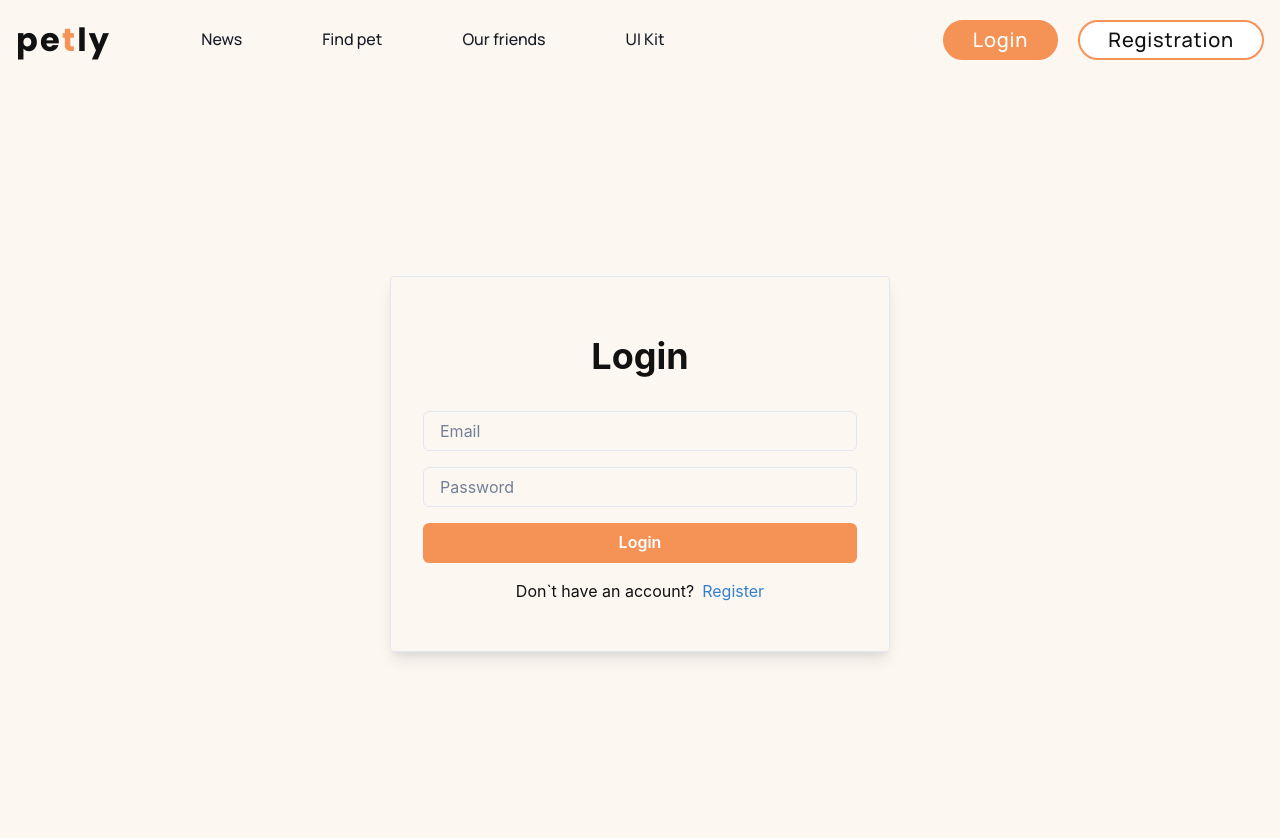
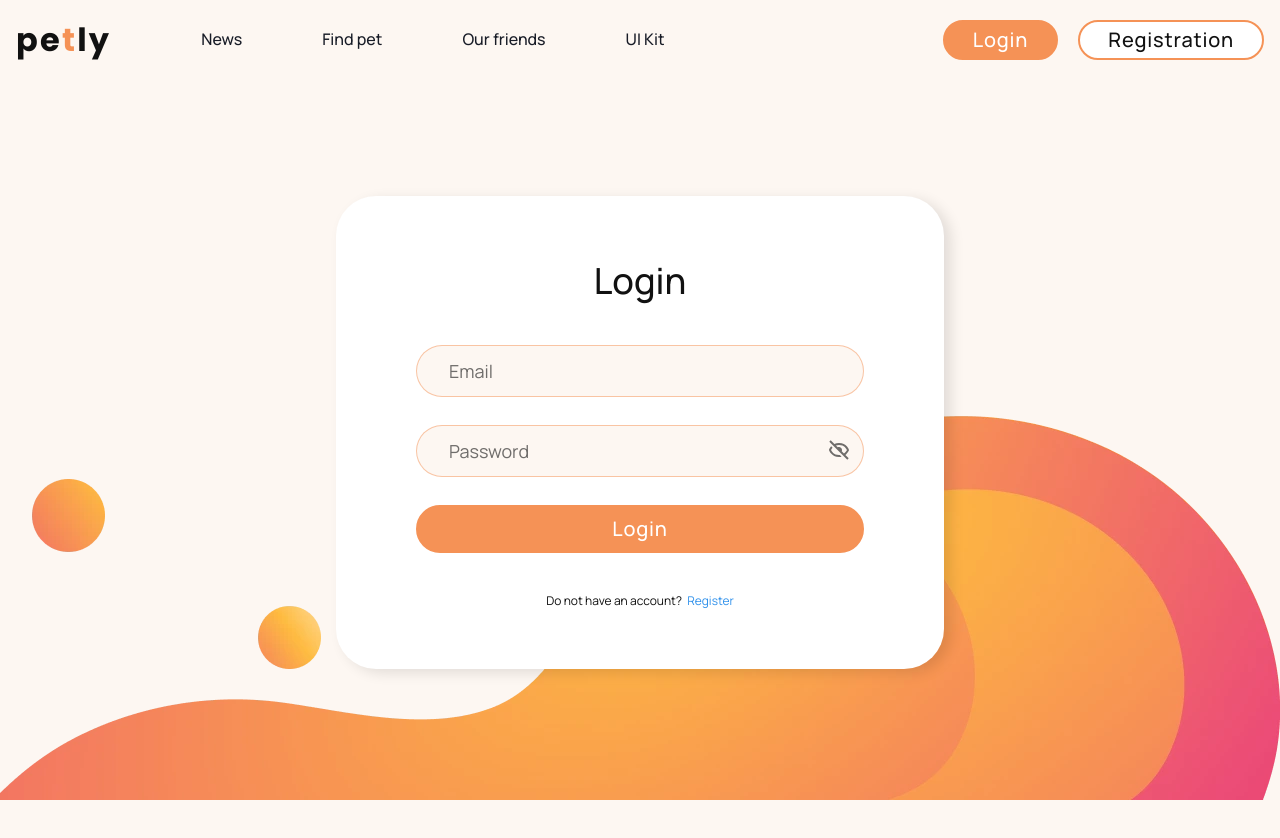
Before and after one commit to andrii-petlovanyi/pets_project_client, a React (Create React App) app: page /login in a window 1280 px wide. Shown: the top 838 px of the page. After the commit the page ends 800 px from the top, so only its background shows below. Built offline with nearby package versions, Linux system fonts and the light colour scheme; no server answers.

Commit message:
added(Login): added Login page and redux

```diff
--- /dev/null
+++ b/src/components/Auth/LoginForm.jsx
@@ -0,0 +1,145 @@
+import React, { useState } from 'react';
+import { useForm } from 'react-hook-form';
+import { yupResolver } from '@hookform/resolvers/yup';
+import * as yup from 'yup';
+import {
+  Button,
+  Input,
+  Box,
+  Flex,
+  FormControl,
+  FormErrorMessage,
+  Stack,
+  Heading,
+  Text,
+  InputGroup,
+  InputRightElement,
+  IconButton,
+} from '@chakra-ui/react';
+import { Link, NavLink, useNavigate } from 'react-router-dom';
+import { BiShow, BiHide } from 'react-icons/bi';
+import { useLogInUserMutation } from '../../redux/user/userApiSlice';
+import { useDispatch } from 'react-redux';
+import { logIn } from '../../redux/user/userSlice';
+
+const schema = yup.object().shape({
+  email: yup
+    .string()
+    .min(6, 'Minimal email length is 6 symbols')
+    .max(32, 'Max email length is 32 symbols')
+    .required('Email is required'),
+  password: yup
+    .string()
+    .min(8, 'Minimal password length is 8 symbols')
+    .max(32, 'Max password length is 32 symbols')
+    .required('Password is required'),
+});
+
+const LoginForm = () => {
+  const [show, setShow] = useState(false);
+  const handleClick = () => setShow(!show);
+
+  const [logInUser, { isLoading }] = useLogInUserMutation();
+  const dispatch = useDispatch();
+  const navigate = useNavigate();
+
+  const {
+    register,
+    handleSubmit,
+    formState: { errors },
+    reset,
+  } = useForm({
+    resolver: yupResolver(schema),
+  });
+
+  const onSubmit = async data => {
+    try {
+      const { data: res, error } = await logInUser(data);
+      if (error) return console.log(error);
+      console.log(res);
+      dispatch(logIn(res));
+      reset();
+      navigate('/user');
+    } catch (error) {
+      console.log(error);
+    }
+  };
+
+  return (
+    <>
+      <Flex
+        maxW={'608px'}
+        width={'100%'}
+        bg={{ base: 'none', lg: 'white' }}
+        boxShadow={{ base: 'none', lg: 'secondShadow' }}
+        borderRadius={{ base: '', lg: '40px' }}
+        padding={{ base: '0', lg: '60px 80px' }}
+        flexDirection={'column'}
+      >
+        <Heading variant={'authForm'} mx={'auto'} mb={'40px'}>
+          Login
+        </Heading>
+        <Stack
+          gap={{ base: '16px', md: '28px' }}
+          w="100%"
+          as="form"
+          onSubmit={handleSubmit(onSubmit)}
+        >
+          <FormControl isInvalid={errors.email}>
+            <Input
+              variant={'authForm'}
+              placeholder={'Email'}
+              {...register('email')}
+            />
+            <FormErrorMessage>{errors.email?.message}</FormErrorMessage>
+          </FormControl>
+          <FormControl isInvalid={errors.password}>
+            <InputGroup>
+              <Input
+                variant={'authForm'}
+                placeholder={'Password'}
+                type={show ? 'text' : 'password'}
+                {...register('password')}
+              />
+              <InputRightElement>
+                <IconButton
+                  mt={{ base: '0', lg: '10px' }}
+                  mr={'10px'}
+                  variant={'authFormIcon'}
+                  icon={show ? <BiShow /> : <BiHide />}
+                  onClick={handleClick}
+                />
+              </InputRightElement>
+            </InputGroup>
+            <FormErrorMessage>{errors.password?.message}</FormErrorMessage>
+          </FormControl>
+
+          <Button
+            height={{ base: '44px', lg: '48px' }}
+            type="submit"
+            variant={'fullBGBtn'}
+            isLoading={isLoading}
+          >
+            Login
+          </Button>
+        </Stack>
+
+        <Box
+          mx={'auto'}
+          mt={'40px'}
+          fontSize={'12px'}
+          lineHeight={'16px'}
+          display={'flex'}
+          gap={'5px'}
+        >
+          Do not have an account?
+          <Link as={NavLink} to={'/register'} display={'flex'}>
+            <Text color="#3091EB">Register</Text>
+          </Link>
+        </Box>
+      </Flex>
+    </>
+  );
+};
+
+export default LoginForm;
--- a/src/pages/Login.jsx
+++ b/src/pages/Login.jsx
@@ -1,131 +1,32 @@
-import React, { useEffect } from 'react'
-import { useDispatch } from 'react-redux';
-import { useLogInUserMutation } from '../redux/user/userApiSlice';
-import { logIn } from '../redux/user/userSlice';
-import {
-    ThemeProvider,
-    theme,
-    ColorModeProvider,
-    CSSReset,
-    Box,
-    Flex,
-    Heading,
-    Link,
-    FormControl,
-    FormLabel,
-    Input,
-    Stack,
-    Button,
-    Text
- } from '@chakra-ui/react';
-import extraTheme from '../theme/theme';
-
-
-
-
-const {colors,shadows,styles,components,breakpoints,fonts} = extraTheme;
-
-console.log(colors);
-console.log(shadows);
-console.log(styles);
-console.log(components);
-console.log(breakpoints);
-console.log(fonts);
+import { Box } from '@chakra-ui/react';
+import React from 'react';
+import bg from '../assets/authBg.webp';
+import LoginForm from '../components/Auth/LoginForm';
 
 const Login = () => {
-    const dispatch = useDispatch();
-    const [logInUser, { isLoading }] = useLogInUserMutation();
+  return (
+    <Box
+      minH={'calc(100vh - 64px)'}
+      display={'flex'}
+      justifyContent={'center'}
+      alignItems={'center'}
+      _after={{
+        content: '""',
+        position: 'absolute',
+        backgroundImage: bg,
+        backgroundPositionY: 'bottom',
+        bgRepeat: 'no-repeat',
+        bgSize: '100%',
+        bottom: '0',
+        top: '0',
+        right: 0,
+        left: 0,
+        zIndex: -1,
+      }}
+    >
+      <LoginForm />
+    </Box>
+  );
+};
 
-    useEffect(() => {
-        (async function login() {
-            const user = {
-                "email": "p_a_m@i.ua",
-                "password": "12344321"
-            }
-            try {
-                const { data, error } = await logInUser(user);
-                if (!data) return console.log(error)
-
-                dispatch(logIn(data));
-                console.log('login successfully')
-            } catch (error) {
-                console.log(error)
-            }
-        })()
-    }, []);
-
-    return (!isLoading && (
-    <ThemeProvider theme={theme}>
-      <ColorModeProvider>
-        <CSSReset />
-        <LoginSubBlock />
-      </ColorModeProvider>
-    </ThemeProvider>
-        ));
-}
-
-
-
-
-const LoginSubBlock =() => {
-    return (
-        <Flex minHeight='100vh' width='full' align='center' justifyContent='center'>
-          <Box
-            borderWidth={1}
-            px={4}
-            width='full'
-            maxWidth='500px'
-            borderRadius={4}
-            textAlign='center'
-            boxShadow='lg'
-            pt='42px'
-          >
-            <Box p={4}>
-              <LoginHeader />
-              <LoginForm />
-            </Box>
-          </Box>
-        </Flex>
-      )
-}
-
-const LoginHeader = () => {
-    return(
-            <Box textAlign='center'>
-                <Heading>Login</Heading>
-            </Box>)
-}
-
-const LoginForm =() =>{
-    return(
-        <Box my={8} textAlign='left'>
-        <form>
-          <FormControl>
-            <FormLabel></FormLabel>
-            <Input type='email' placeholder='Email' />
-          </FormControl>
-
-          <FormControl mt={4}>
-            <FormLabel></FormLabel>
-            <Input type='password' placeholder='Password' />
-          </FormControl>
-          <Button background={colors.mainOrange} color={colors.white} width='full' mt={4}>Login</Button>
-
-          <Stack isInline justifyContent='center' mt={4}>
-              <Box>
-                <Text>Don`t have an account? </Text>
-              </Box>
-              <Box>
-                <Link color={'blue.500'} href={`Register`}>Register</Link>
-              </Box>
-          </Stack>
-        </form>
-      </Box>
-        )
-}
-
-export default Login
-
-              /*<Box>
-                <Checkbox>Remember Me</Checkbox>
-              </Box>*/
+export default Login;
--- a/src/pages/index.js
+++ b/src/pages/index.js
@@ -1,10 +1,13 @@
 import { lazy } from 'react';
 
-export const Login = lazy(() => import('./Login'));
-export const Register = lazy(() => import('./Register'));
+// export const Login = lazy(() => import('./Login'));
+// export const Register = lazy(() => import('./Register'));
 export const News = lazy(() => import('./News'));
 export const NotFound = lazy(() => import('./NotFound'));
 export const Notices = lazy(() => import('./Notices'));
 export const OurFriends = lazy(() => import('./OurFriends'));
 export const UserDashboard = lazy(() => import('./UserDashboard'));
 export const Home = lazy(() => import('./Home'));
+
+export * from './Login';
+export * from './Register';
```
Also changed, not shown: src/App.jsx (+4 -10 lines).
